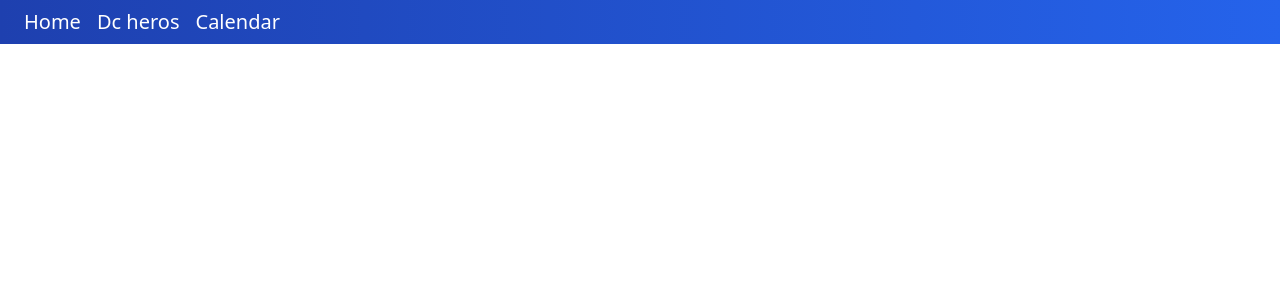
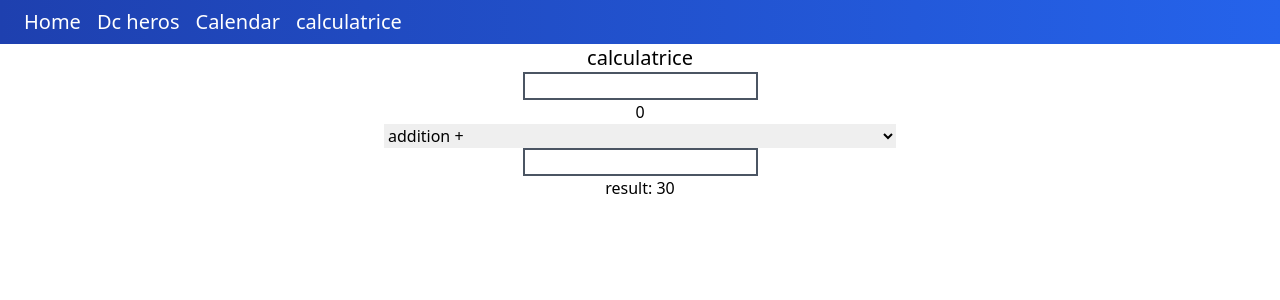
Before and after one commit to b3rking/vue3, a Vue app: page /calculatrice in a window 1280 px wide. Shown: the top 300 px of the page. Built offline with nearby package versions, Linux system fonts and the light colour scheme.

Commit message:
feat: add calculatrice

```diff
--- a/src/components/AppHeader.vue
+++ b/src/components/AppHeader.vue
@@ -3,6 +3,7 @@
         <router-link class="mx-2" to="/">Home</router-link>
         <router-link class="mx-2" to="dc-heros">Dc heros</router-link>
         <router-link class="mx-2" to="calendar">Calendar</router-link>
+        <router-link class="mx-2" to="calculatrice">calculatrice</router-link>
     </nav>
 </template>
 
--- /dev/null
+++ b/src/components/calculatrice/CalculatriceApp.vue
@@ -0,0 +1,35 @@
+<template>
+    <div class="w-2/5 flex flex-col mx-auto text-center">
+        <h1 class="text-xl text-center">calculatrice</h1>
+        <InputComponent @inputNumber="getNumber1" />
+        {{ number1 }}
+        <SignComponent />
+        <InputComponent @inputNumber="getNumber2"/>
+        <ResultComponent />
+    </div>
+</template>
+<script>
+import InputComponent from "./InputComponent.vue";
+import SignComponent from "./SignComponent.vue";
+import ResultComponent from "./ResultComponent.vue";
+
+export default {
+    data() {
+        return {
+            number1: 0,
+            number2: 0,
+        };
+    },
+    methods: {
+        getNumber1(c) {
+            this.number1 = c
+        }
+    },
+    components: {
+        InputComponent,
+        SignComponent,
+        ResultComponent,
+    },
+};
+</script>
+<style></style>
--- /dev/null
+++ b/src/components/calculatrice/HelloBonjour.vue
@@ -0,0 +1,11 @@
+<template>
+    <div>
+        <h1>hhhhhhhhhhh</h1>
+        <input type="text">
+    </div>
+</template>
+<script>
+export default {
+
+}
+</script>
--- /dev/null
+++ b/src/components/calculatrice/InputComponent.vue
@@ -0,0 +1,14 @@
+<template>
+    <div class="">
+        <input type="number" class="border-2 border-gray-600" v-model="inputNumber" @keyup="$emit('inputNumber', inputNumber)"/>
+    </div>
+</template>
+<script>
+export default {
+    data() {
+        return {
+            inputNumber: ""
+        }
+    }
+}
+</script>
--- /dev/null
+++ b/src/components/calculatrice/ResultComponent.vue
@@ -0,0 +1,5 @@
+<template>
+    <p>result: 30</p>
+</template>
+<script></script>
+<style></style>
--- /dev/null
+++ b/src/components/calculatrice/SignComponent.vue
@@ -0,0 +1,22 @@
+<template>
+    <select>
+        <option v-for="sign in signs" :value="sign.name" :key="sign.value">
+            {{ sign.name }} {{ sign.value }}
+        </option>
+    </select>
+</template>
+<script>
+export default {
+    data() {
+        return {
+            signs: [
+                { name: "addition", value: "+" },
+                { name: "soustraction", value: "-" },
+                { name: "multiplication", value: "*" },
+                { name: "division", value: "/" },
+            ],
+        };
+    },
+};
+</script>
+<style></style>
```
Also changed, not shown: src/router.js (+5 -3 lines), src/pages/CalendarApp.vue (renamed from src/components/CalendarApp.vue), src/pages/DcHeros.vue (renamed from src/components/DcHeros.vue), src/pages/HomeApp.vue (renamed from src/components/HomeApp.vue).
